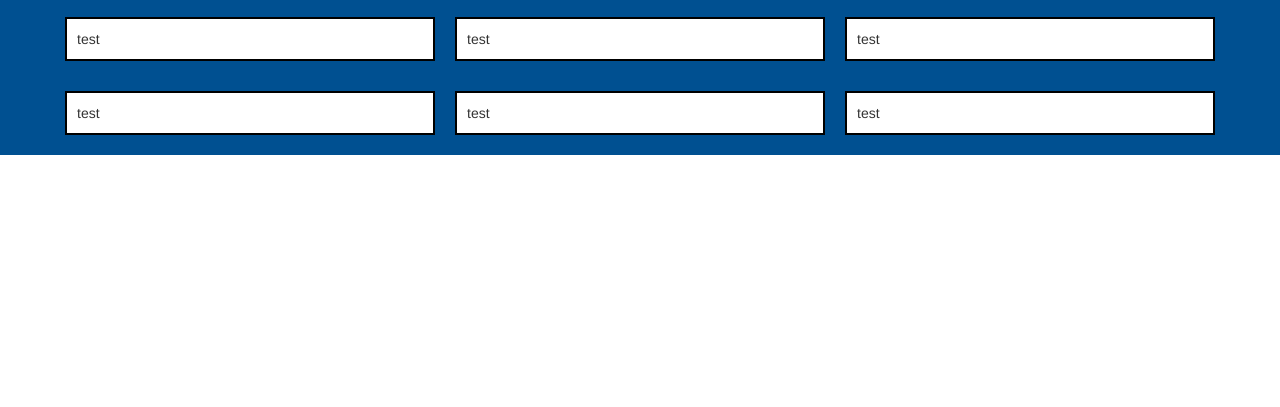
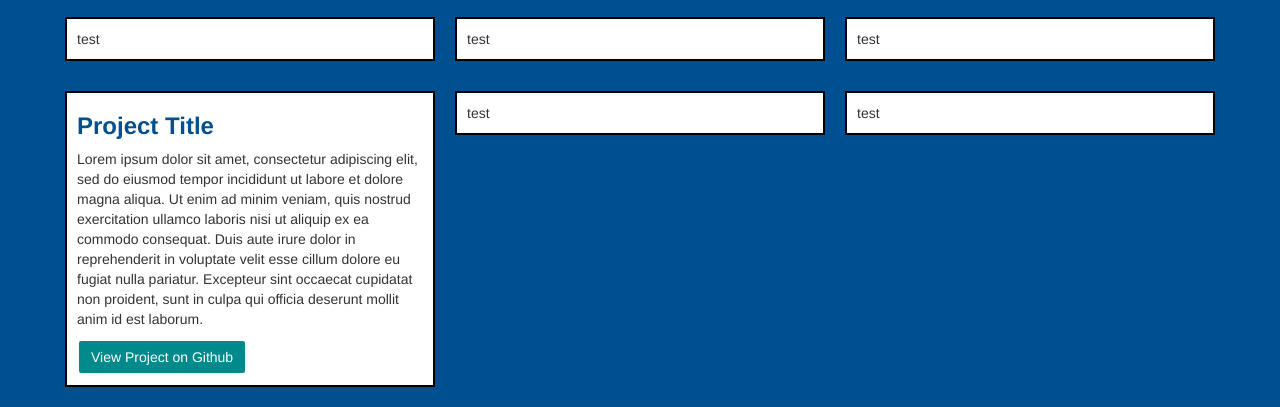
Before and after one commit to putman10/portfolio, a plain HTML site: page index.html in a window 1280 px wide. Shown: the part 486-893 px from the top of the page. Before the commit the page ends 800 px from the top, so only its background shows below. Drawn offline with nearby package versions, Linux system fonts and the light colour scheme.

Commit message:
add project text dummy text and layout

```diff
--- a/css/styles.css
+++ b/css/styles.css
@@ -141,6 +141,30 @@ img {
   border: 2px solid black;
 }
 
+.project-text h3 {
+  margin-top: 10px;
+}
+
+.project-text .btn {
+  background: #008a8b;
+  color: white;
+}
+.project-text .btn:hover {
+  background: #005091;
+  color: white;
+}
+
+.project-text h3 a {
+  color: #005091;
+  font-weight: 700;
+}
+
+.project-text h3 a:hover {
+  color: #008a8b;
+  font-weight: 700;
+  text-decoration: none;
+}
+
 @media (min-width: 768px) {
   #middle {
     display: table-cell;
--- a/index.html
+++ b/index.html
@@ -63,7 +63,9 @@
         <div class="row">
           <div class="col-md-4">
             <div class="project-text">
-              test
+              <h3><a href="#">Project Title</a></h3>
+              <p>Lorem ipsum dolor sit amet, consectetur adipiscing elit, sed do eiusmod tempor incididunt ut labore et dolore magna aliqua. Ut enim ad minim veniam, quis nostrud exercitation ullamco laboris nisi ut aliquip ex ea commodo consequat. Duis aute irure dolor in reprehenderit in voluptate velit esse cillum dolore eu fugiat nulla pariatur. Excepteur sint occaecat cupidatat non proident, sunt in culpa qui officia deserunt mollit anim id est laborum.</p>
+              <a href="files/ryan-putman-resume.pdf" class="btn">View Project on Github</a>
             </div>
           </div>
           <div class="col-md-4">
```
